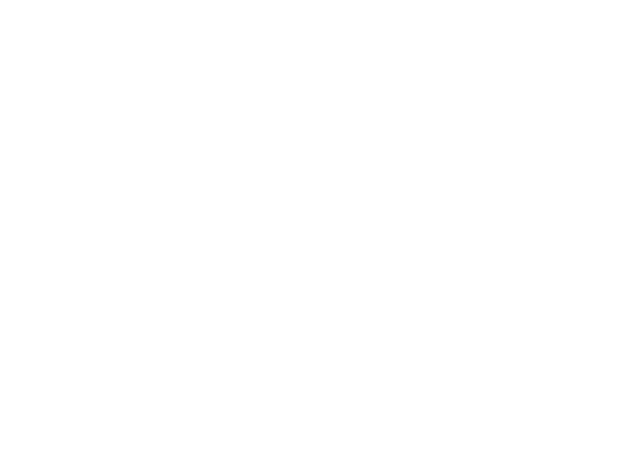
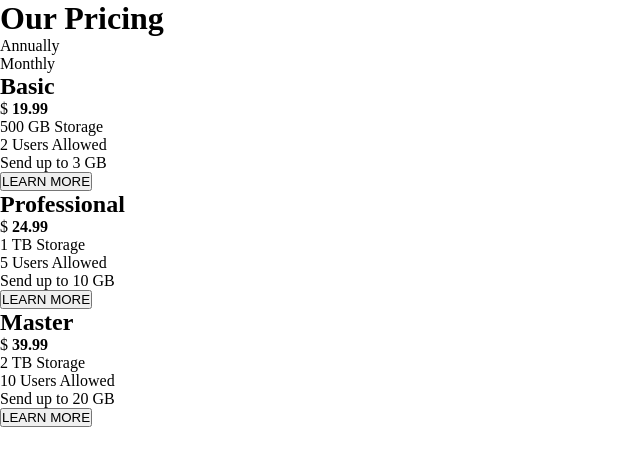
Before and after one commit to Moiseis-Cruz/pricing-component, a plain HTML site: page index.html in a window 1280 px wide. Shown: the whole page, without its empty margins (0-640 px from the left). Drawn offline with Linux system fonts and the light colour scheme.

Commit message:
Conclui a marcação. Eu acho!

```diff
--- a/index.html
+++ b/index.html
@@ -9,6 +9,96 @@
     <title>pricing Component With Toggle Master</title>
 </head>
 <body>
+    <main>
+        <div>
+            <h1 class="title">Our Pricing</h1>
+            <div>
+                <p>Annually</p>
+                <span></span>
+                <p>Monthly</p>
+            </div>
+        </div>
+        <section>
+            <div>
+                <h2>Basic</h2>
+                <p class="price">$ <strong>19.99</strong></p>
 
+                <ul>
+                    <li>500 GB Storage</li>
+                    <li>2 Users Allowed</li>
+                    <li>Send up to 3 GB</li>
+                </ul>
+
+                <button>LEARN MORE</button>
+            </div>
+
+            <div>
+                <h2>Professional</h2>
+                <p class="price">$ <strong>24.99</strong></p>
+
+                <ul>
+                    <li>1 TB Storage</li>
+                    <li>5 Users Allowed</li>
+                    <li>Send up to 10 GB</li>
+                </ul>
+
+                <button>LEARN MORE</button>
+            </div>
+
+            <div>
+                <h2>Master</h2>
+                <p class="price">$ <strong>39.99</strong></p>
+
+                <ul>
+                    <li>2 TB Storage</li>
+                    <li>10 Users Allowed</li>
+                    <li>Send up to 20 GB</li>
+                </ul>
+
+                <button>LEARN MORE</button>
+            </div>
+        </section>
+
+        <section style="display: none;">
+            <div>
+                <h2>Basic</h2>
+                <p class="price">$ <strong>199.99</strong></p>
+
+                <ul>
+                    <li>500 GB Storage</li>
+                    <li>2 Users Allowed</li>
+                    <li>Send up to 3 GB</li>
+                </ul>
+
+                <button>LEARN MORE</button>
+            </div>
+
+            <div>
+                <h2>Professional</h2>
+                <p class="price">$ <strong>249.99</strong></p>
+
+                <ul>
+                    <li>1 TB Storage</li>
+                    <li>5 Users Allowed</li>
+                    <li>Send up to 10 GB</li>
+                </ul>
+
+                <button>LEARN MORE</button>
+            </div>
+
+            <div>
+                <h2>Master</h2>
+                <p class="price">$ <strong>399.99</strong></p>
+
+                <ul>
+                    <li>2 TB Storage</li>
+                    <li>10 Users Allowed</li>
+                    <li>Send up to 20 GB</li>
+                </ul>
+
+                <button>LEARN MORE</button>
+            </div>
+        </section>
+    </main>
 </body>
 </html>
```
